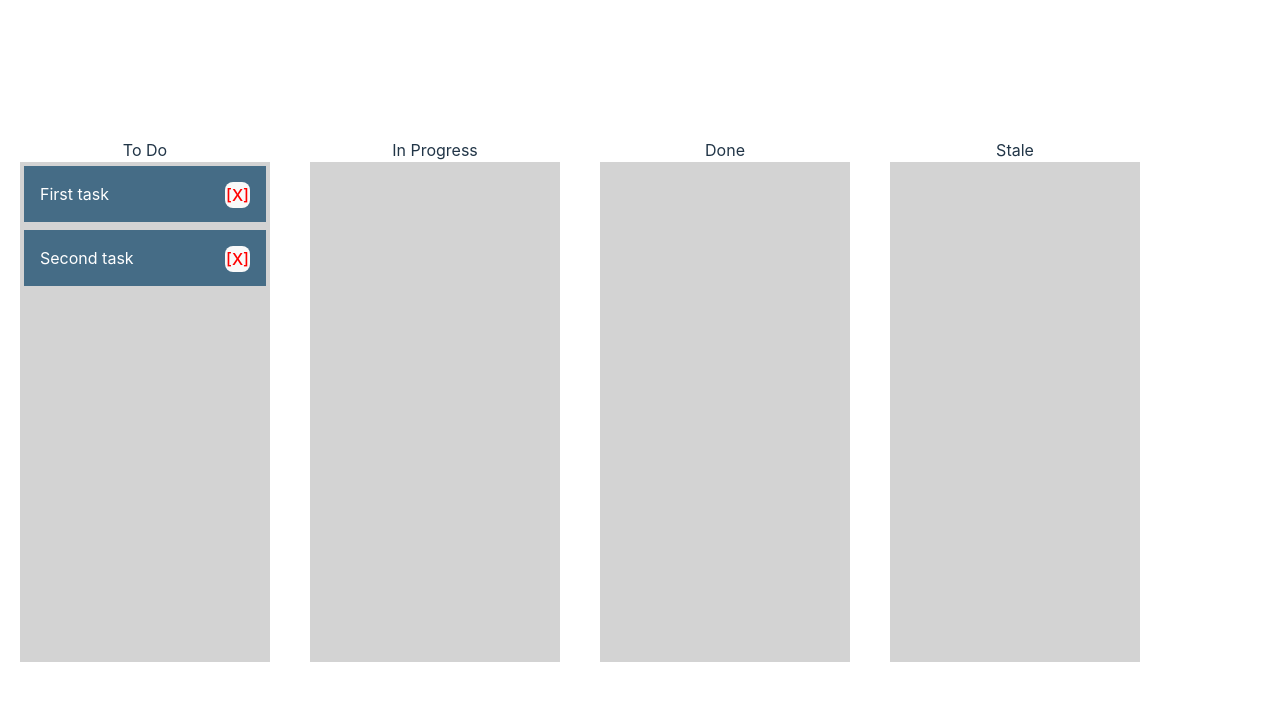
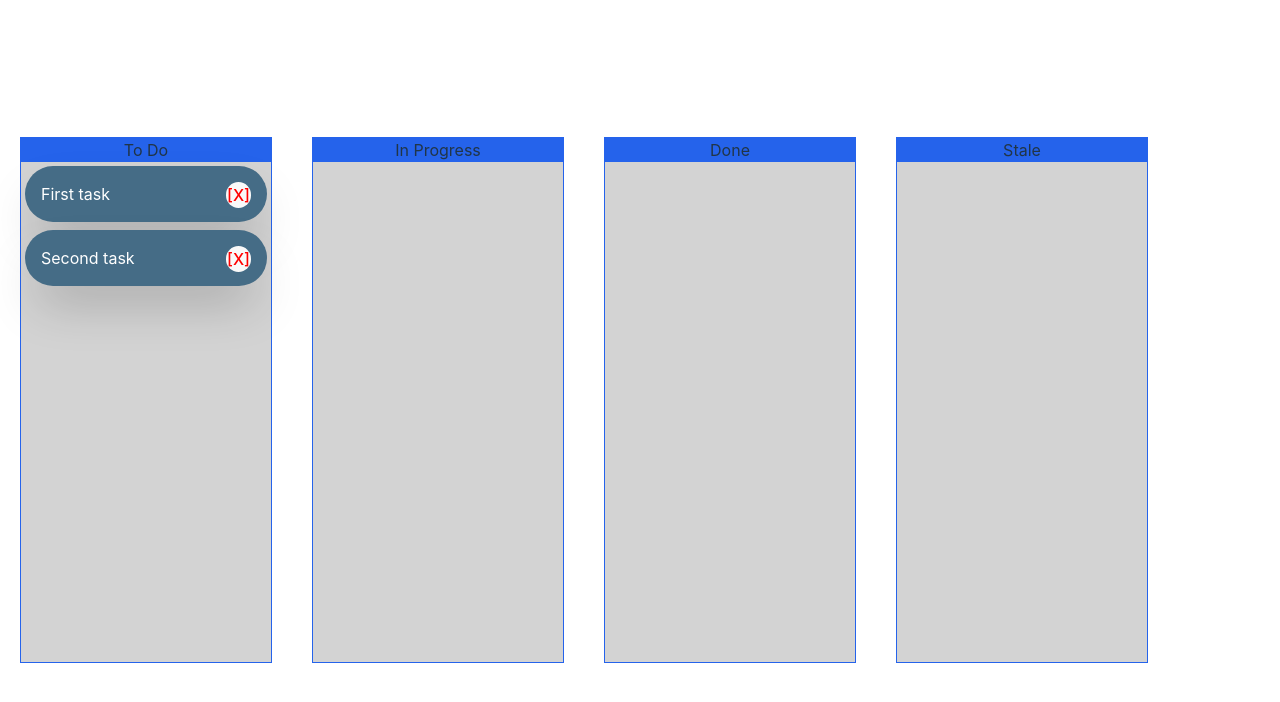
Before and after one commit to eoan-ermine/crossplatform_development_laboratories_3, a React (Vite) app: page /drag-n-drop in a window 1280 px wide. Shown: the top 702 px of the page. Built offline with nearby package versions, Linux system fonts and the light colour scheme.

Commit message:
Add tailwind css styles

```diff
--- a/src/pages/DndPage.jsx
+++ b/src/pages/DndPage.jsx
@@ -89,7 +89,7 @@ function DndPage() {
       >
         {Object.entries(columns).map(([columnId, column], index) => {
           return (
-            <div
+            <div class="border border-transparent bg-blue-600"
               style={{
                 display: "flex",
                 flexDirection: "column",
@@ -123,6 +123,7 @@ function DndPage() {
                           {(provided, snapshot) => {
                             return (
                               <div
+                                class="rounded-full shadow-2xl"
                                 ref={provided.innerRef}
                                 {...provided.draggableProps}
                                 {...provided.dragHandleProps}
@@ -139,7 +140,7 @@ function DndPage() {
                                 }}
                               >
                                 {item.content}
-                                <button
+                                <button class="rounded-full"
                                   ref={provided.innerRef}
                                   style={{
                                     color: "#FF0000",
```
